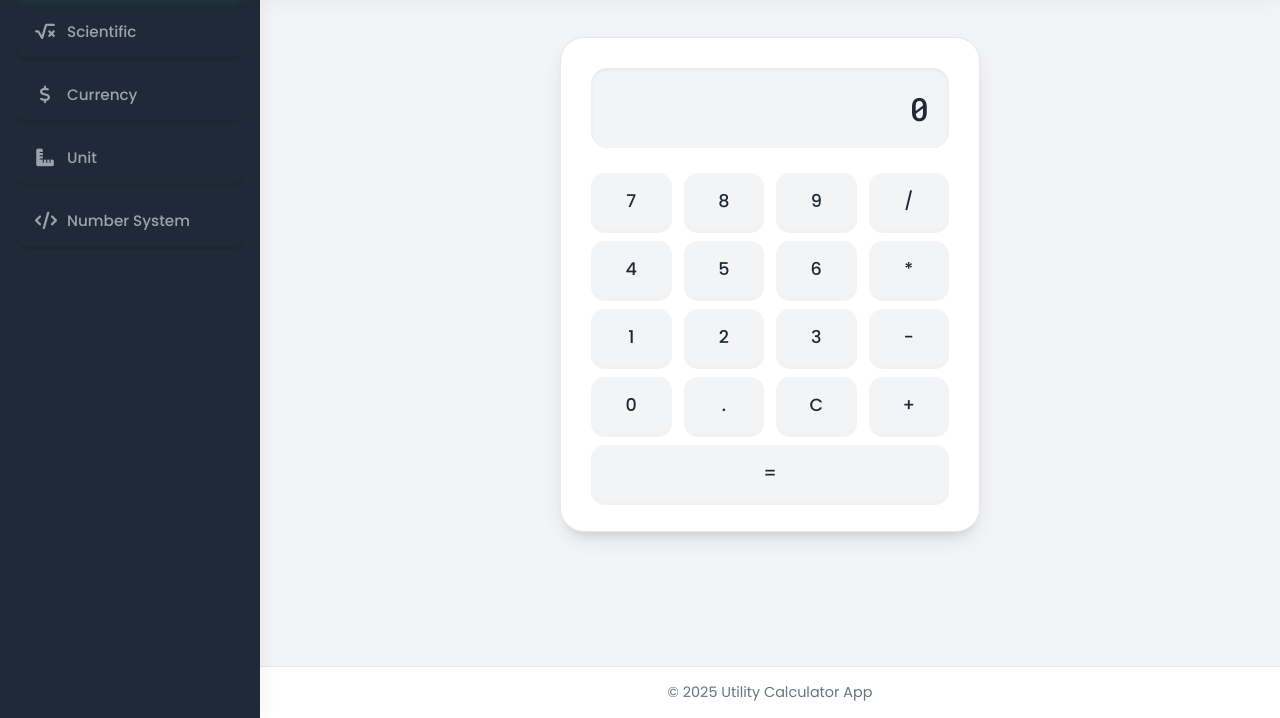
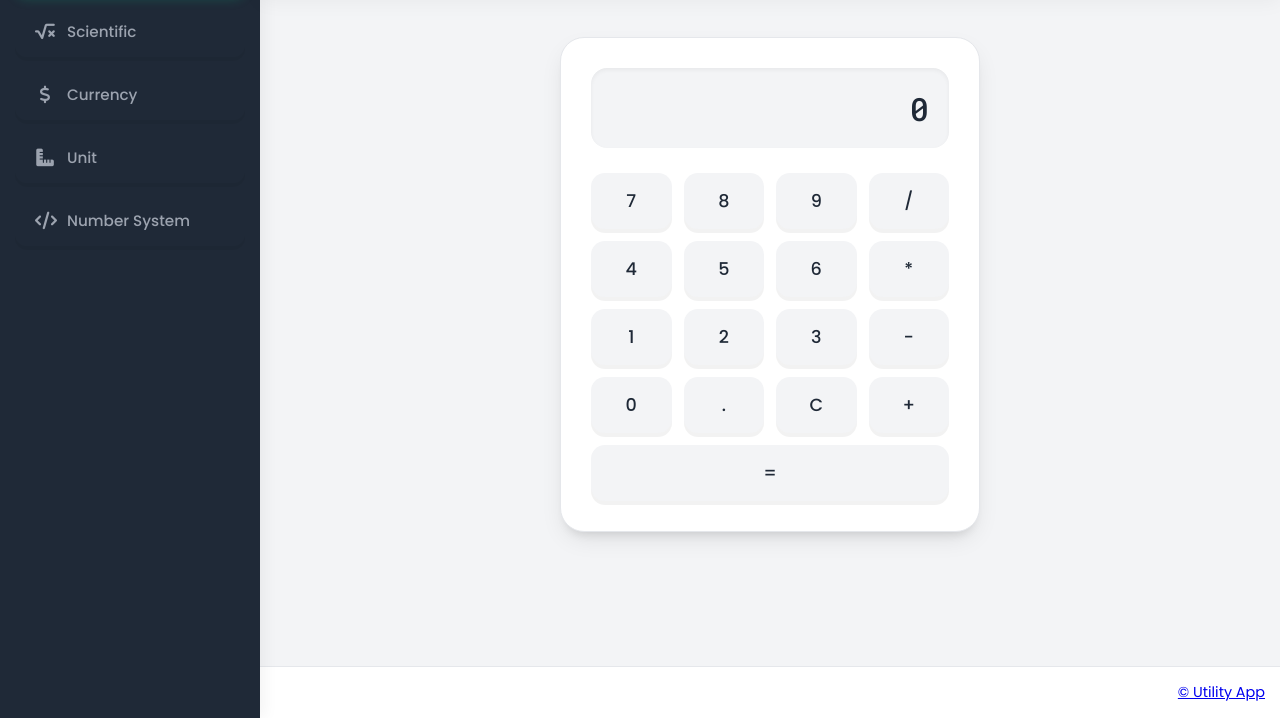
Before and after one commit to AneeshkrMoury/UtilityApp, a plain HTML site: page index.html in a window 1280 px wide. Shown: the part 82-800 px from the top of the page. Drawn offline with Linux system fonts and the light colour scheme.

Commit message:
Updated Footer

```diff
--- a/assets/css/style.css
+++ b/assets/css/style.css
@@ -203,7 +203,7 @@ body.dark-mode .display {
 /* =============================
    7. Currency Converter Specifics
    ============================= */
-/* Make Currency Inputs look like Calculator Display */
+
 .currency-card {
   padding: 28px;
   background: var(--bg-card);
@@ -275,7 +275,7 @@ body.dark-mode .display {
   margin-bottom: 15px;
 }
 
-/* Make the Convert Button look like the "Equal" button */
+
 .currency-converter button {
   width: 100%;
   background: var(--primary);
@@ -338,7 +338,7 @@ button:active { transform: translateY(4px); box-shadow: none; }
 button:hover { filter: brightness(0.97); }
 body.dark-mode button:hover { filter: brightness(1.2); }
 
-/* Optional Helper Classes (if used in HTML) */
+/* Optional Helper Classes */
 .btn-equal { background: var(--primary); color: white; box-shadow: 0 4px 0 var(--primary-dark); }
 .btn-operator { color: var(--primary); background: rgba(16, 185, 129, 0.1); }
 
@@ -347,7 +347,7 @@ body.dark-mode button:hover { filter: brightness(1.2); }
    ============================= */
 footer {
   grid-area: footer;
-  text-align: center;
+  text-align: right;
   padding: 15px;
   background: var(--bg-card);
   color: #6b7280;
--- a/index.html
+++ b/index.html
@@ -32,8 +32,11 @@
 
   <!-- Footer -->
   <footer>
-    <p>&copy; 2025 Utility Calculator App</p>
+    <div id="footer-badge" title="Made by Aneesh Kumar Mourya | v1.0.00.0 | Contact: aneeshkrmourya@gmail.com">
+      <a href="mailto:aneeshkrmourya@gmail.com">© Utility App</a>
+    </div>
   </footer>
+
 
   <script type="module" src="./assets/js/app.js"></script>
 </body>
```
